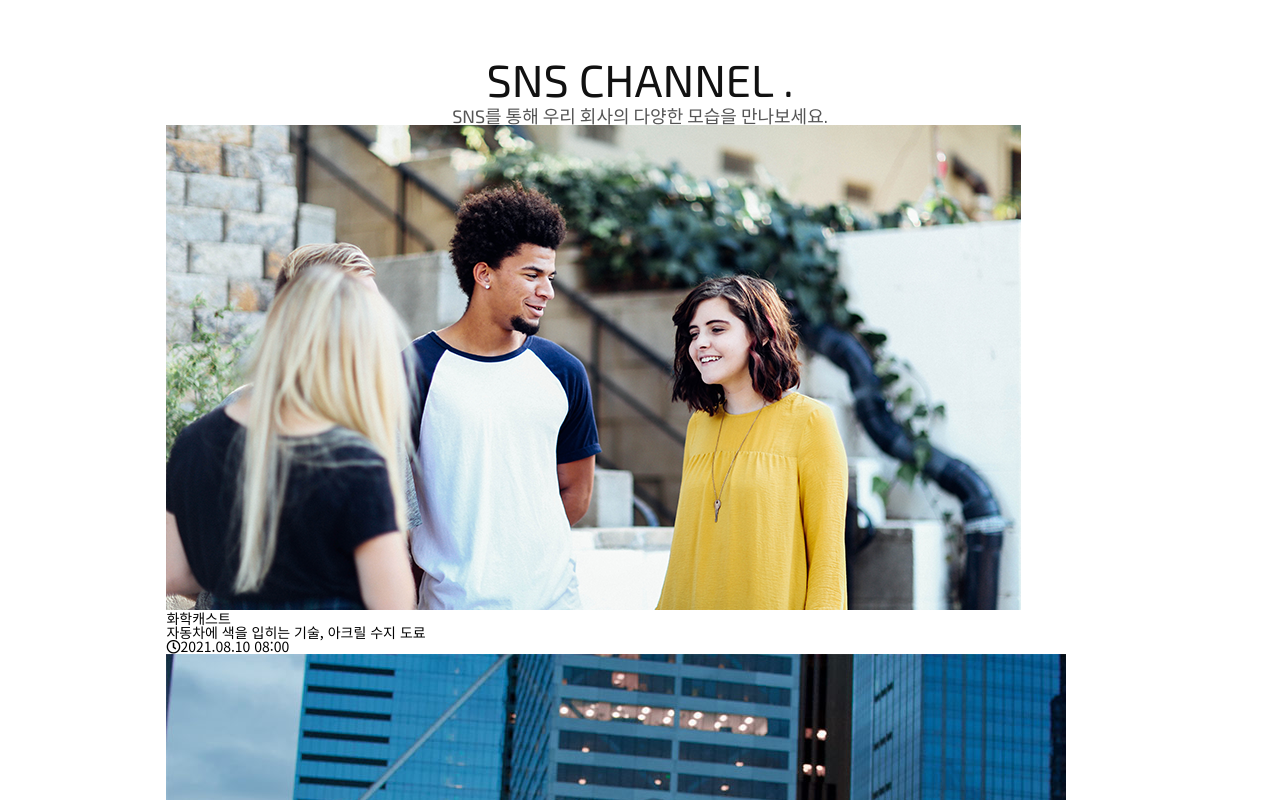
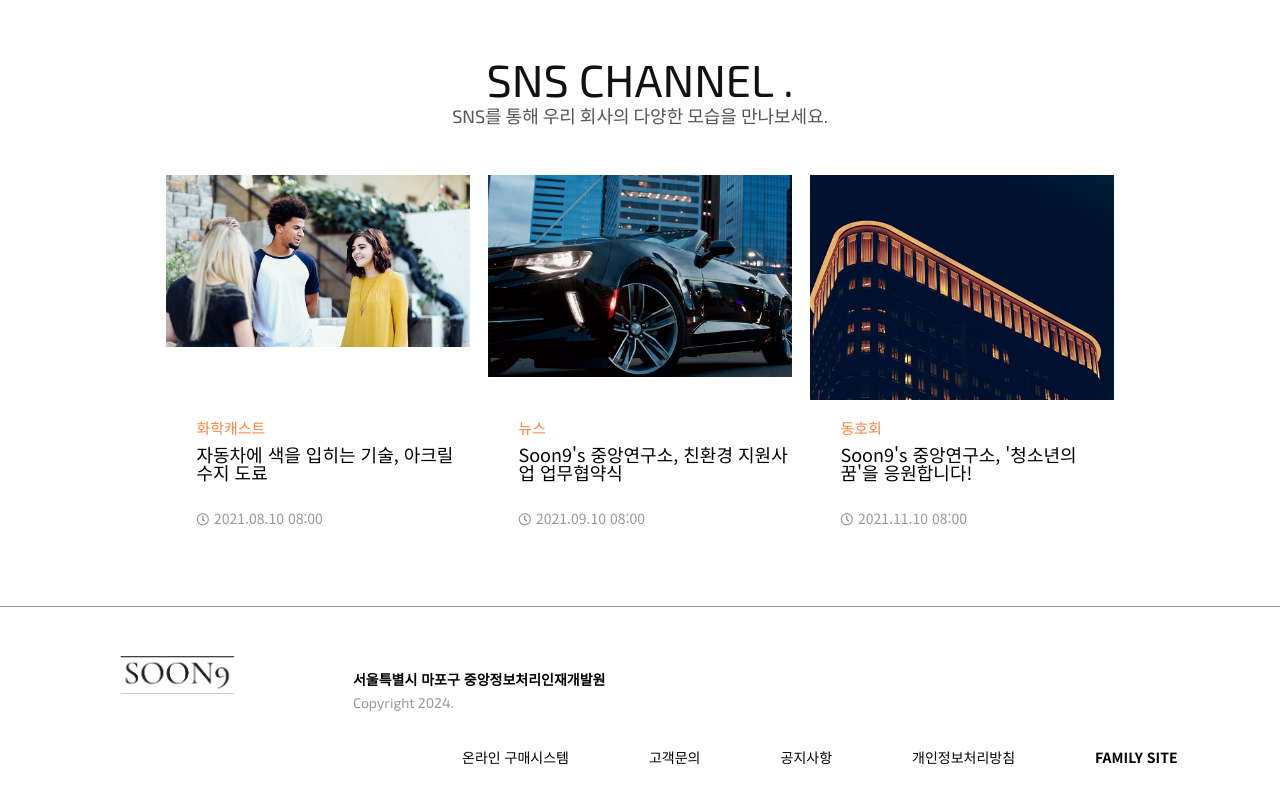
Before and after one commit to soongu/css-template01-202403, a plain HTML site: page index.html in a window 1280 px wide. Shown: the part 3360-4160 px from the top of the page. Drawn offline with nearby package versions, Linux system fonts and the light colour scheme.

Commit message:
# 1980해상도 적응형 레이아웃 완성

```diff
--- a/css/main.css
+++ b/css/main.css
@@ -348,3 +348,136 @@ section.me ul.list ul.in li p::before {
   display: block;
   margin: 20px auto 0;
 }
+
+/* section sns style */
+section.sns {
+  margin-bottom: 60px;
+}
+
+section.sns ul {
+  margin: 50px auto;
+}
+
+section.sns ul li {
+  /* border: 3px solid #000; */
+  width: 32%;
+  float: left;
+  margin-right: 2%;
+}
+section.sns ul li:last-child {
+  margin-right: 0;
+}
+
+section.sns ul li .img-box {
+  height: 225px;
+  /* border: 2px solid blue; */
+  overflow: hidden;
+  position: relative;
+}
+
+section.sns ul li .img-box img {
+  width: 100%;
+  /* opacity: 0.4; */
+}
+
+section.sns ul li .img-box::before {
+  content: '';
+  width: 0;
+  height: 100%;
+  background: rgba(255, 131, 66, 0.75);
+  position: absolute;
+  z-index: 10;
+  transition: 0.5s;
+}
+section.sns ul li a:hover .img-box::before {
+  width: 100%;
+}
+
+section.sns ul li .img-box::after {
+  content: 'BLOG';
+  font-size: 15px;
+  font-family: 'Exo 2', sans-serif;
+  border: 1px solid #fff;
+  border-radius: 40px;
+  color: #fff;
+  padding: 5px 30px;
+  position: absolute;
+  left: 50%;
+  top: 50%;
+  z-index: 500;
+  transform: translate(-50%, -50%);
+  opacity: 0;
+  transition: 0.7s;
+}
+section.sns ul li a:hover .img-box::after {
+  opacity: 1;
+}
+
+
+section.sns ul li .bottom {
+  padding: 20px 0 20px 30px;
+  box-sizing: border-box;
+}
+section.sns ul li .bottom p {
+  font-size: 18px;
+}
+section.sns ul li .bottom p.color {
+  color: #ff8342;
+  font-size: 15px;
+  margin-bottom: 10px;
+}
+section.sns ul li .bottom p.time {
+  color: #999;
+  font-size: 14px;
+  margin-top: 30px;
+}
+section.sns ul li .bottom p.time i {
+  margin-right: 5px;
+  font-size: 0.9em;
+}
+
+
+/* footer style */
+footer {
+  border-top: 1px solid #999;
+  padding: 30px 0;
+}
+footer .inner {
+  width: 84%;
+  margin: 0 auto;
+}
+footer .inner .ft-logo {
+  float: left;
+  width: 14%;
+}
+footer .inner .ft-logo img {
+  width: 100%;
+}
+footer .inner .address {
+  float: left;
+  margin-left: 100px;
+  margin-top: 35px;
+}
+footer .inner .address li:first-child {
+  font-weight: 700;
+  margin-bottom: 10px;
+}
+footer .inner .address li:last-child {
+  color: #999;
+}
+
+footer .inner .list {
+  float: right;
+  margin-top: 40px;
+}
+footer .inner .list li {
+  float: left;
+  margin-left: 80px;
+}
+footer .inner .list li:last-child {
+  font-weight: 700;
+}
+footer .inner .list li a:hover {
+  color: #ff8342;
+  text-decoration: underline;
+}
```
